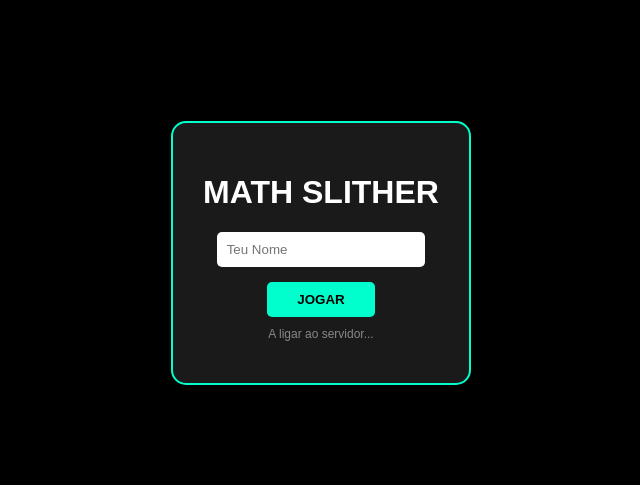
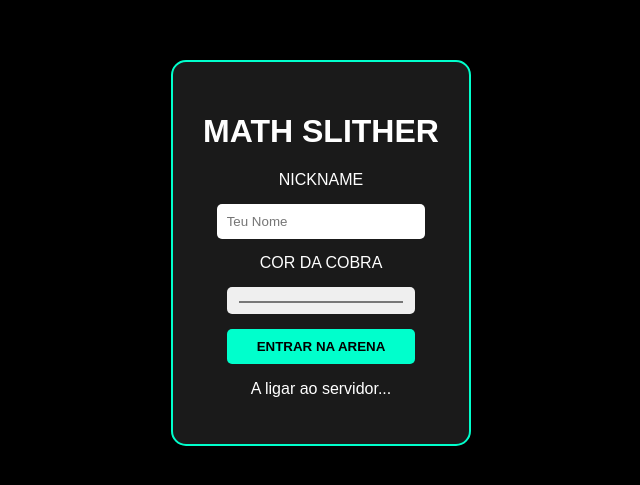
Before and after one commit to phziin30/jogo-pa-multiplayer, a website: page public/index.html in a window 1280 px wide. Shown: the part 147-632 px from the top of the page, without its empty margins (319-959 px from the left). Drawn offline with nearby package versions, Linux system fonts and the light colour scheme; no server answers.

Commit message:
Atualizar o index.html

```diff
--- a/public/index.html
+++ b/public/index.html
@@ -11,13 +11,27 @@
     <div id="overlay">
         <div id="login-box">
             <h1>MATH SLITHER</h1>
-            <input type="text" id="nick-input" placeholder="Teu Nome" maxlength="10">
-            <button id="btn-play">JOGAR</button>
-            <p id="status-msg" style="font-size: 12px; color: #888; margin-top: 10px;">A ligar ao servidor...</p>
+            <div class="line"></div>
+            <div class="input-group">
+                <label>NICKNAME</label>
+                <input type="text" id="nick-input" placeholder="Teu Nome" maxlength="12">
+            </div>
+            <div class="input-group">
+                <label>COR DA COBRA</label>
+                <input type="color" id="color-input" value="#00ffcc">
+            </div>
+            <button id="btn-play">ENTRAR NA ARENA</button>
+            <p id="status-msg">A ligar ao servidor...</p>
         </div>
     </div>
 
     <div id="ui" class="hidden">Tamanho: <span id="score">5</span></div>
+
+    <div id="leaderboard" class="hidden">
+        <h3>🏆 TOP 5 RANKING</h3>
+        <ol id="leaderboard-list"></ol>
+    </div>
+
     <canvas id="gameCanvas"></canvas>
     <script src="script.js"></script>
 </body>
```
